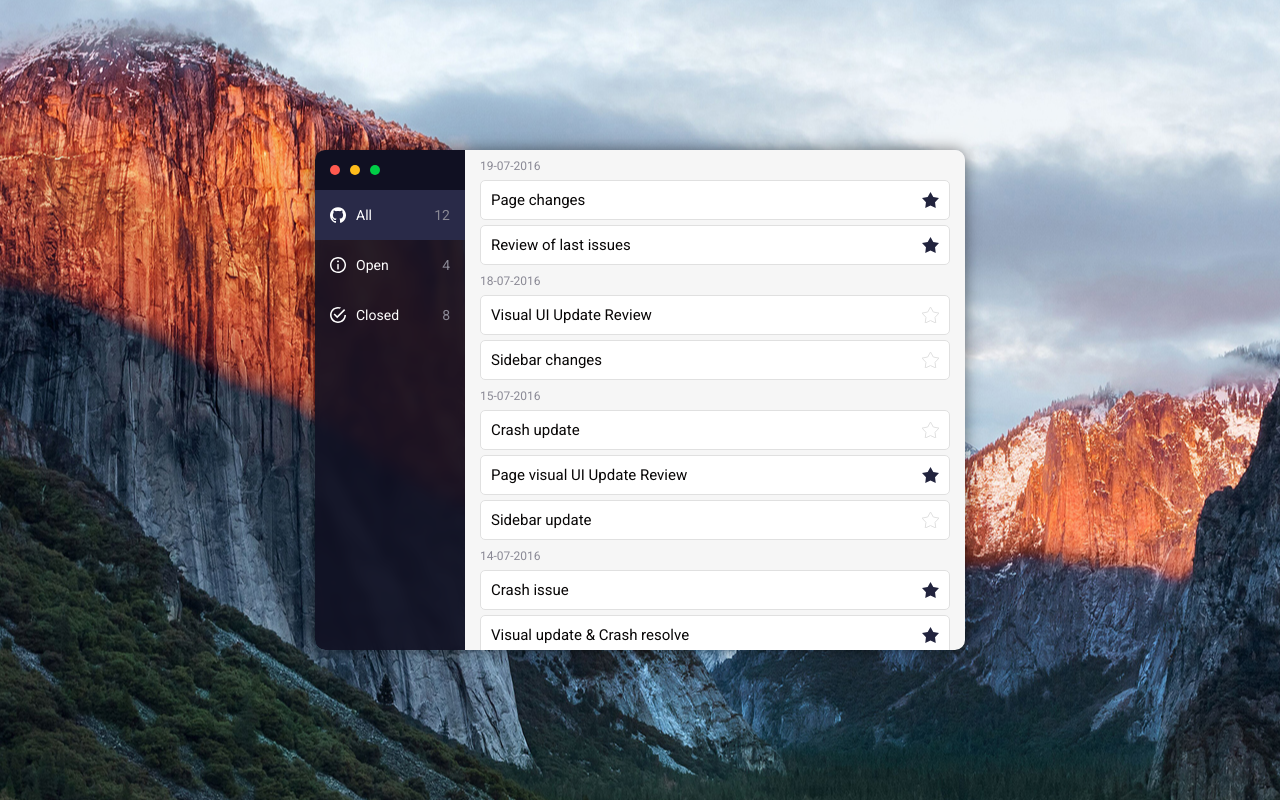
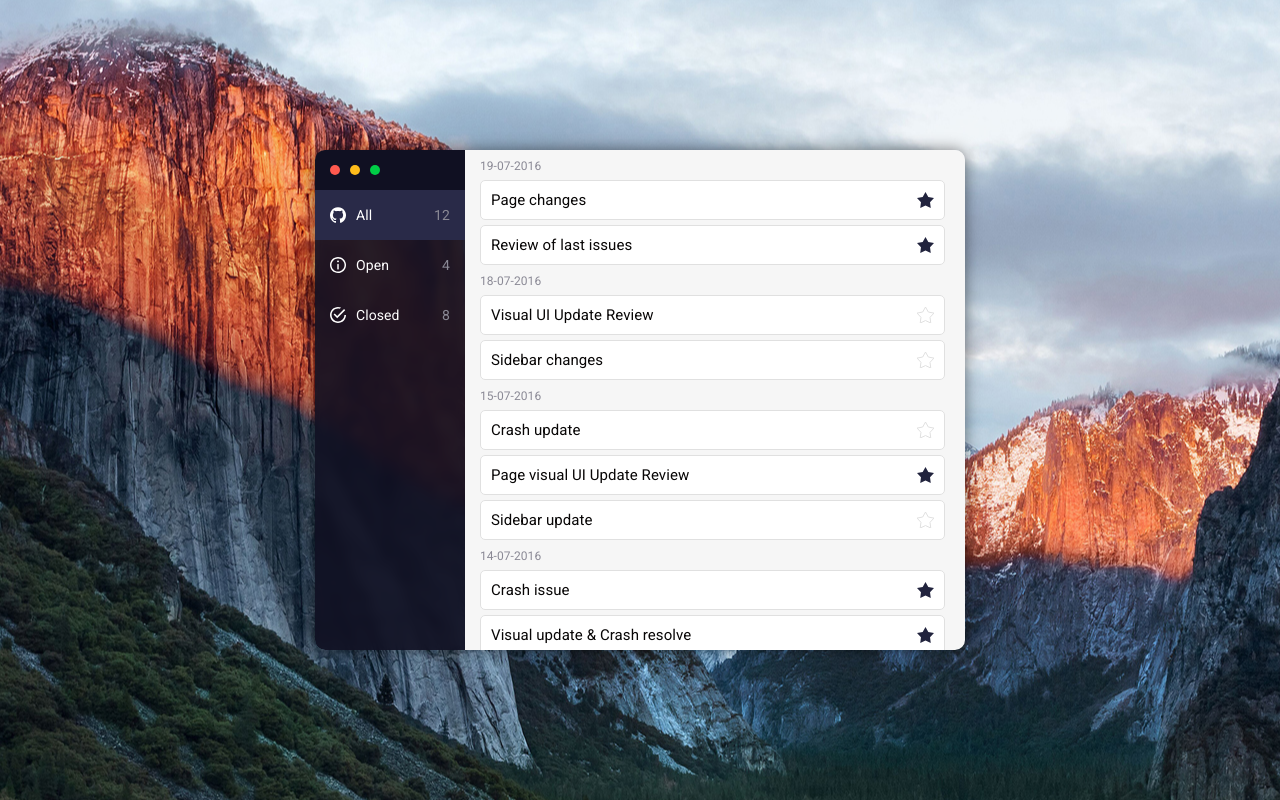
Before and after one commit to jakpaw/basic-github, a website built with webpack: page src/index.html in a window 1280 px wide. Built offline with nearby package versions, Linux system fonts and the light colour scheme.

Commit message:
Minor tweaks

```diff
--- a/src/styles/components/issue-card.scss
+++ b/src/styles/components/issue-card.scss
@@ -3,7 +3,7 @@
 .issue-card {
   height: 40px;
 
-  padding: 0 10px;
+  padding: 0 10px; // left padding is 11px in the project, but I've adjusted it for consistency
   margin-bottom: 5px;
 
   display: flex;
@@ -18,6 +18,7 @@
   @include e(label) {
     font-size: 15px;
     line-height: 1;
+    letter-spacing: 0.005em;
     color: #080606;
   }
 
--- a/src/styles/components/issues-group.scss
+++ b/src/styles/components/issues-group.scss
@@ -1,14 +1,19 @@
 @import '../bem-helpers';
 @import '../common';
 
+$label-height: 8px;
+
 .issues-group {
-  padding: 0 $default-padding;
+  padding: 0 20px 0 $default-padding;
 
   @include e(label) {
+    height: $label-height;
+
     margin: 12px 0 10px;
 
     font-size: 12px;
-    line-height: 8px;
+    line-height: $label-height;
+    letter-spacing: 0.005em;
     color: #8a8995;
   }
 
--- a/src/styles/components/nav-item.scss
+++ b/src/styles/components/nav-item.scss
@@ -27,6 +27,7 @@ $nav-item-hover-active-color: #292a48;
     text-decoration: none;
     font-size: 14px;
     line-height: 1;
+    letter-spacing: 0.005em;
   }
 
   @include e(icon) {
```
